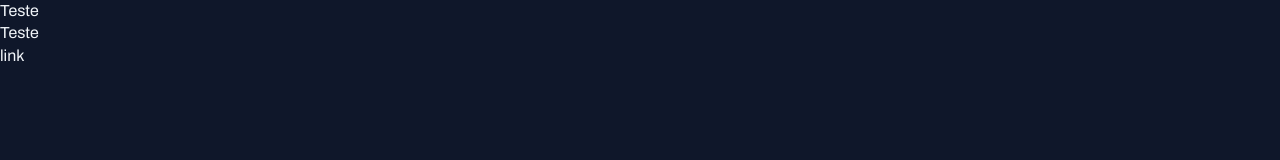
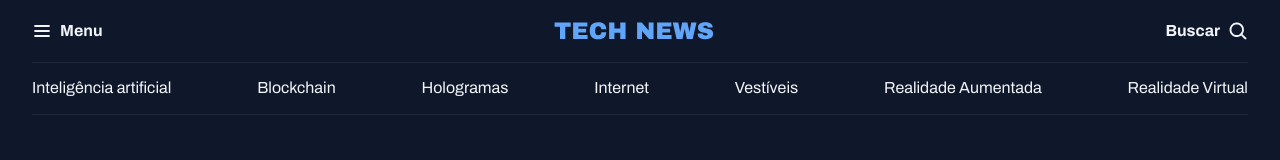
Before and after one commit to mattheusfillipe/portal-de-noticias, a plain HTML site: page index.html in a window 1280 px wide. Drawn offline with Linux system fonts and the light colour scheme.

Commit message:
criando e estilizando o header

```diff
--- a/index.html
+++ b/index.html
@@ -15,9 +15,33 @@
 </head>
 
 <body>
-    <h1>Teste</h1>
-    <h2>Teste</h2>
-    <a href="#">link</a>
+    <header class="container">
+        <nav id="primary" class="grid grid-flow-col">
+            <div>
+                <img src="./assets/icons/List.svg" alt="ícone de menu">
+                <strong>Menu</strong>
+            </div>
+
+            <div>
+                <img src="./assets/Logo.svg" alt="logo tech news">
+            </div>
+
+            <div>
+                <strong>Buscar</strong>
+                <img src="./assets/icons/MagnifyingGlass.svg" alt="ícone de pesquisa">
+            </div>
+        </nav>
+
+        <nav id="secondary" class="grid grid-flow-col">
+            <a href="#">Inteligência artificial</a>
+            <a href="#">Blockchain</a>
+            <a href="#">Hologramas</a>
+            <a href="#">Internet</a>
+            <a href="#">Vestíveis</a>
+            <a href="#">Realidade Aumentada</a>
+            <a href="#">Realidade Virtual</a>
+        </nav>
+    </header>
 </body>
 
 </html>
--- a/styles/global.css
+++ b/styles/global.css
@@ -39,3 +39,18 @@ a:hover {
 h1, h2, h3 {
     font: inherit;
 }
+
+.container {
+    max-width: 1280px;
+    padding-inline: 32px;
+    margin-inline: auto;
+}
+
+/* utility first */
+.grid {
+    display: grid;
+}
+
+.grid-flow-col {
+    grid-auto-flow: column;
+}
--- /dev/null
+++ b/styles/header.css
@@ -0,0 +1,25 @@
+#primary {
+    padding-block: 20px;
+
+    div {
+        display: flex;
+        align-items: center;
+        gap: 8px;
+    }
+
+    /* nesting css */
+    div:nth-child(2) {
+        margin-inline: auto;
+    }
+
+    div:nth-child(3) {
+        justify-self: end;
+    }
+}
+
+#secondary {
+    padding-block: 14px;
+    border: solid 1px var(--stroke-color);
+    border-inline: none;
+    justify-content: space-between;
+}
--- a/styles/index.css
+++ b/styles/index.css
@@ -1 +1,2 @@
 @import url(./global.css);
+@import url(./header.css);
```
